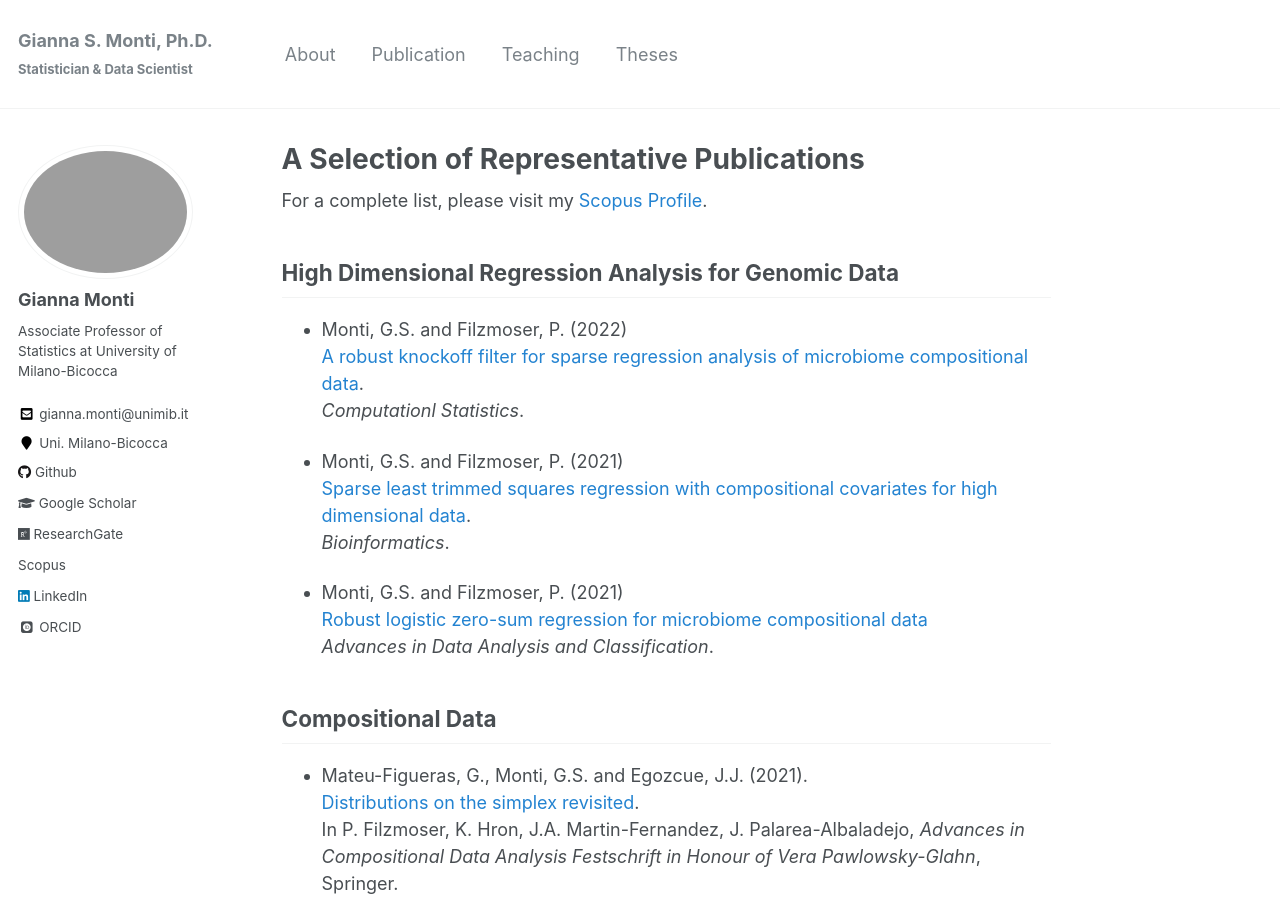
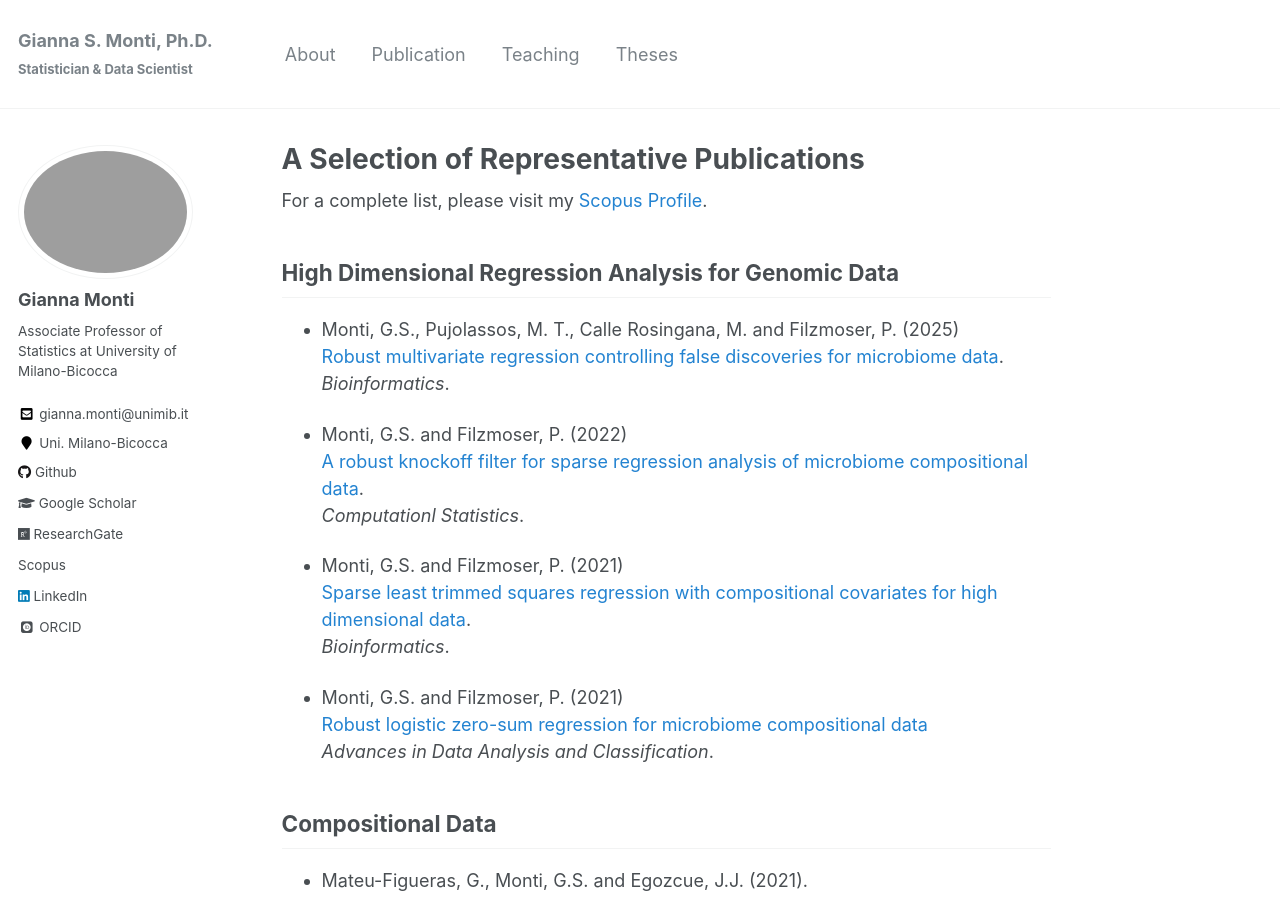
Before and after one commit to giannamonti/giannamonti.github.io, a Jekyll site: the page built from _pages/publications.md, in a window 1280 px wide and 900 px high. Built offline with Jekyll 4.4.1, drawn with Linux system fonts in a browser that asks for light colours; some web fonts are replaced; a style sheet for code colours, icons or effects is not loaded.

Commit message:
pubblicazioni

```diff
--- a/_pages/publications.md
+++ b/_pages/publications.md
@@ -6,6 +6,8 @@ author_profile: true
 For a complete list, please visit my [Scopus Profile](https://www.scopus.com/authid/detail.uri?authorId=24390889600).
 
 ## High Dimensional Regression Analysis for Genomic Data
+
+- Monti, G.S., Pujolassos, M. T., Calle Rosingana, M. and Filzmoser, P. (2025) <br> [Robust multivariate regression controlling false discoveries for microbiome data](https://doi.org/10.1093/bioinformatics/btaf506). <br>  *Bioinformatics*.
 
 - Monti, G.S. and Filzmoser, P.  (2022) <br>
   [A robust knockoff filter for sparse regression analysis of microbiome compositional data](https://link.springer.com/article/10.1007/s00180-022-01268-7). <br> *Computationl Statistics*.
```
